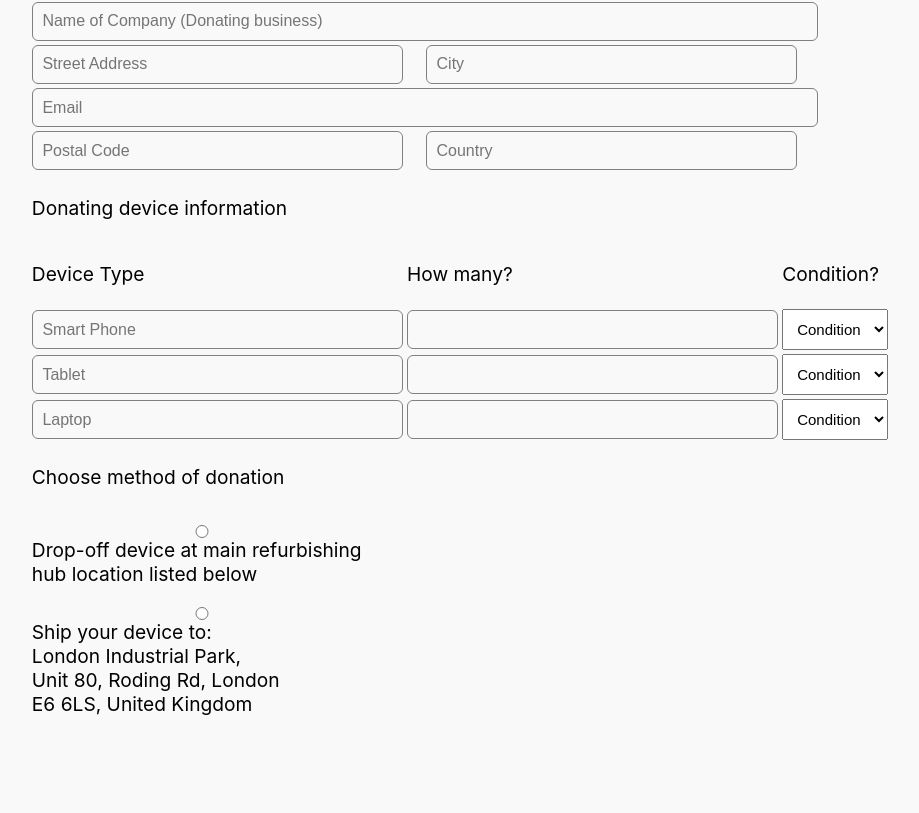
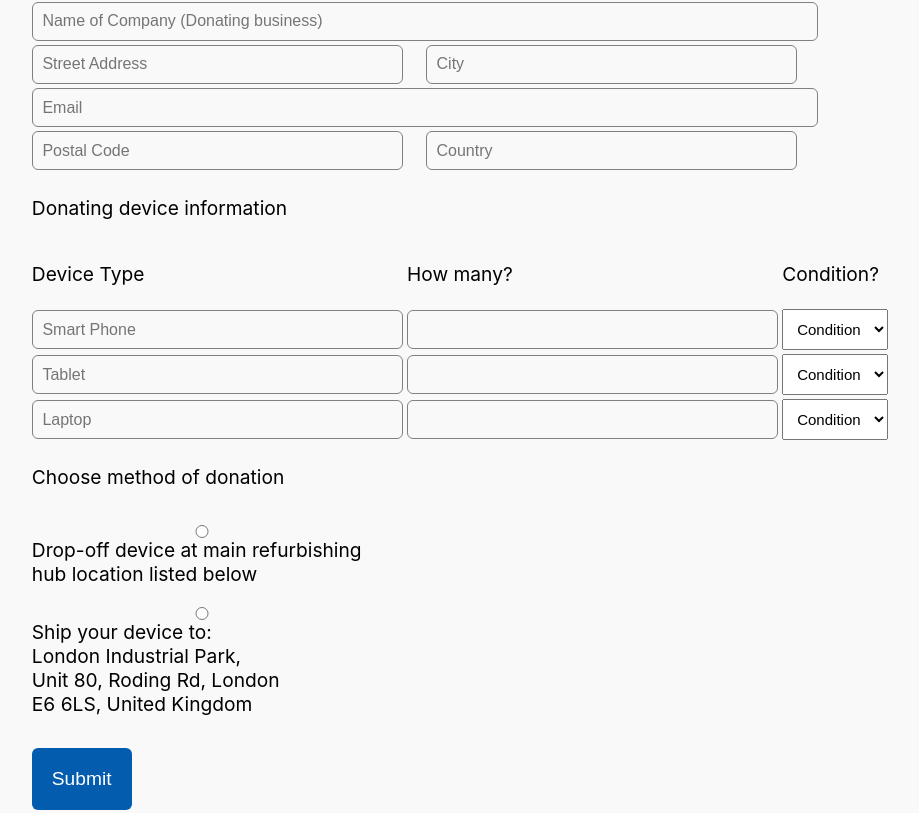
Before and after one commit to AudreyKj/reconnecTech, a React (Create React App) app in the folder client/: page /register-donor in a window 1280 px wide. Shown: the part 312-1125 px from the top of the page, without its empty margins (180-1099 px from the left). Before the commit the page ends 1035 px from the top, so only its background shows below. Built offline with nearby package versions, Linux system fonts and the light colour scheme.

Commit message:
updated donor signup page

```diff
--- a/client/src/App.css
+++ b/client/src/App.css
@@ -250,3 +250,9 @@ margin-top:-5%;
   font-size: 15px;
   outline: none;
 }
+
+#btn {
+  background: #045CAE;
+  padding: 20px;
+  color: white;
+}
--- a/client/src/pages/RegisterDonor.tsx
+++ b/client/src/pages/RegisterDonor.tsx
@@ -85,6 +85,9 @@ function RegisterDonor() {
           <tr>
           <td><label><input type="radio" name="shipping"></input>Ship your device to:<br></br>London Industrial Park, <br></br>Unit 80, Roding Rd, London <br></br>E6 6LS, United Kingdom</label></td>
           </tr>
+          <tr>
+          <td><br></br><button id="btn">Submit</button></td>
+          </tr>
         </table>
 
         </div>
```
